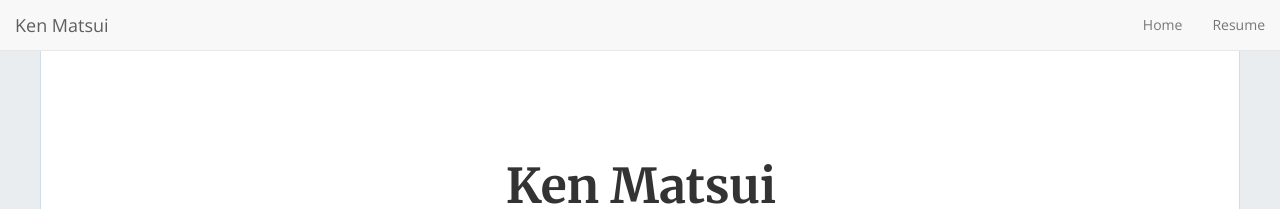
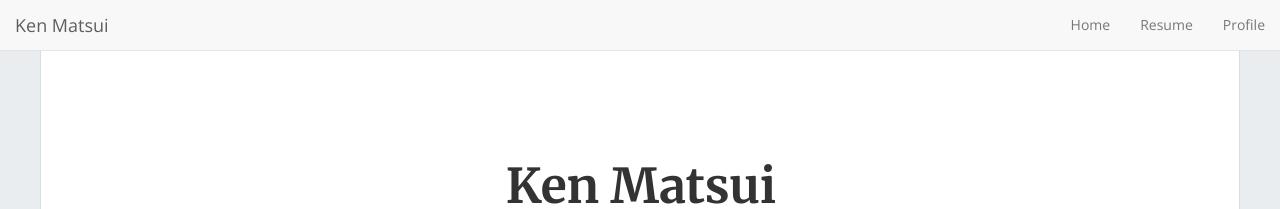
Before and after one commit to matken11235/matken11235.github.io, a Jekyll site: the page built from _pages/index.html, in a window 1280 px wide. Shown: the top 209 px of the page. Built offline with Jekyll 4.4.1, drawn with Linux system fonts in a browser that asks for light colours; nearby versions of some CDN libraries; the list of posts is cut into pages by our own code.

Commit message:
Update _config.yml

```diff
--- a/_config.yml
+++ b/_config.yml
@@ -47,3 +47,4 @@ enable_nav: true
 nav_item:
   - { url: '/', text: 'Home' }
   - { url: '/resume', text: 'Resume' }
+  - { url: '/personal-website', text: 'Profile' }
```
